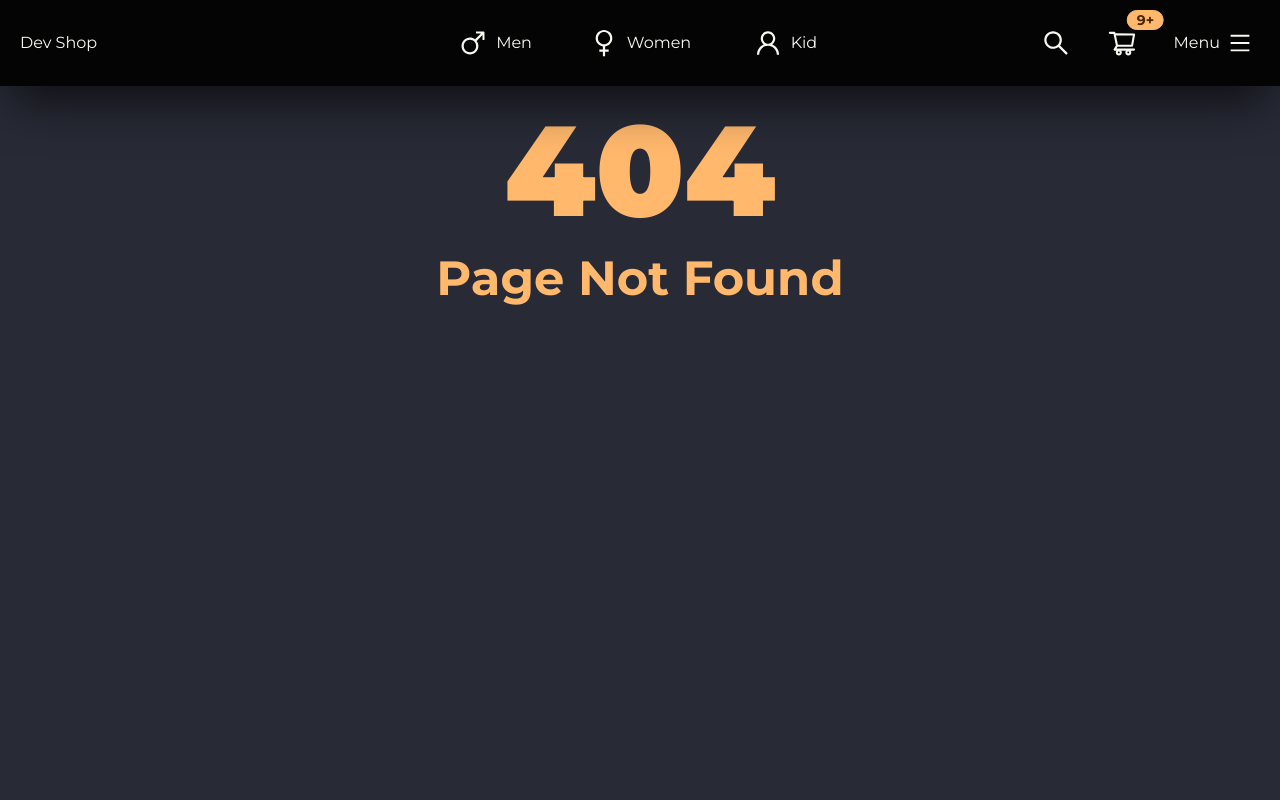
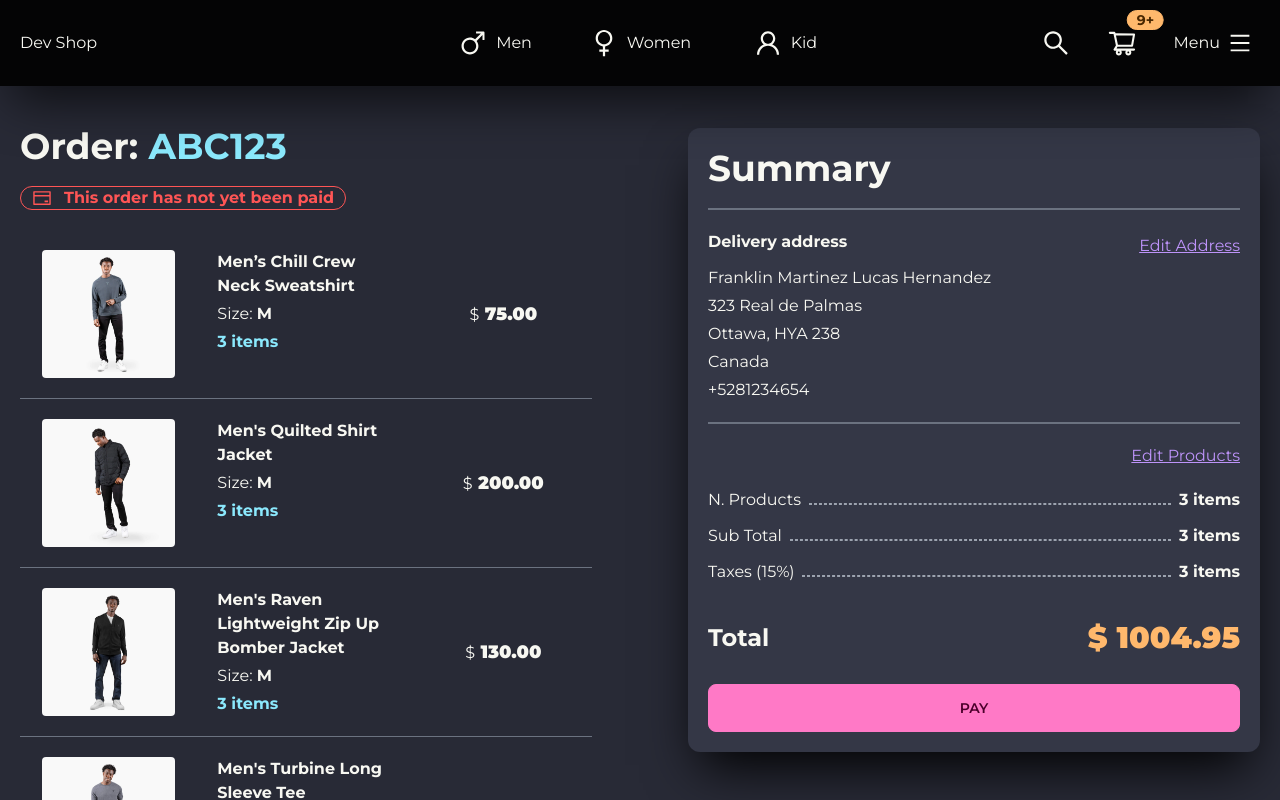
Before and after one commit to Franklin361/dev-shop, a Next.js app: page /order/1 in a window 1280 px wide. Before the commit this address had no page. Built offline with nearby package versions, Linux system fonts and the light colour scheme.

Commit message:
[FEAT] add single order page by id

```diff
--- /dev/null
+++ b/pages/order/[id].tsx
@@ -0,0 +1,68 @@
+import { CartList, Icon, OrderSummary, ShopLayout } from "../../components"
+import { useRouter } from 'next/router';
+
+
+
+const OrderPage = () => {
+    const router = useRouter()
+    return (
+        <ShopLayout
+            title="Dev-Shop | Order Summary 123654"
+            pageDesc="Summary of the order"
+        >
+            <section className="md:grid md:grid-cols-2 flex flex-col-reverse mt-10 gap-24 relative px-5">
+
+                <section>
+                    <h1 className="text-4xl font-bold">Order: <span className="text-info">ABC123</span></h1>
+                    <div className="badge badge-error badge-outline my-5 badge-lg flex gap-3">
+                        <Icon name='credit' className="text-xl" />
+                        <span className="font-bold">This order has not yet been paid</span>
+                    </div>
+                    {/* <div className="badge badge-success badge-outline my-5 badge-lg flex gap-3">
+                        <Icon name='credit' className="text-xl" />
+                        <span className="font-bold">This order has already been paid</span>
+                    </div> */}
+                    <CartList />
+                </section>
+
+                <section className="shadow-black shadow-2xl rounded-xl bg-neutral-focus p-5 flex flex-col gap-5 md:sticky md:top-32 h-fit">
+                    <h4 className="text-4xl font-bold md:text-start text-center">Summary</h4>
+                    <hr className="border border-gray-500" />
+
+                    <div className="flex flex-col gap-1">
+                        <div className="flex justify-between items-center">
+                            <b className="mb-2">Delivery address</b>
+
+                            <span
+                                onClick={() => router.push(`/checkout/address`)}
+                                className="link link-secondary">Edit Address</span>
+                        </div>
+                        <span>Franklin Martinez Lucas Hernandez</span>
+                        <span>323 Real de Palmas</span>
+                        <span>Ottawa, HYA 238</span>
+                        <span>Canada</span>
+                        <span>+5281234654</span>
+                    </div>
+
+                    <hr className="border border-gray-500" />
+
+                    <span
+                        onClick={() => router.push(`/cart`)}
+                        className="link link-secondary text-end">Edit Products</span>
+
+                    <OrderSummary />
+
+                    <button
+                        className="btn btn-block btn-primary"
+                    // onClick={() => router.push(`cart/address/`)}
+                    >
+                        Pay
+                    </button>
+                </section>
+
+            </section>
+        </ShopLayout>
+    )
+}
+
+export default OrderPage
```
